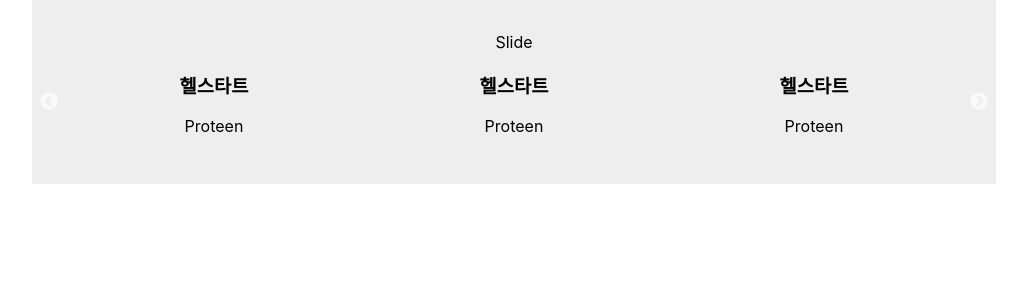
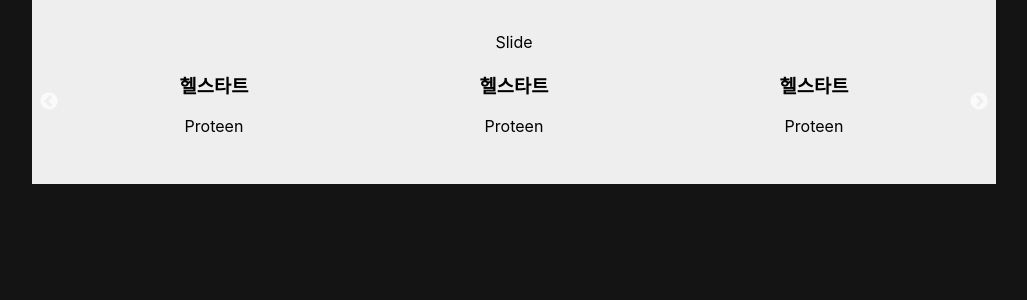
Before and after one commit to SWJBReactStudy/swjb-link, a React (Create React App) app: page / in a window 1280 px wide. Shown: the top 300 px of the page, without its empty margins (126-1153 px from the left). Built offline with nearby package versions, Linux system fonts and the light colour scheme.

Commit message:
feat: init style

```diff
--- a/src/style/global.css
+++ b/src/style/global.css
@@ -1,5 +1,8 @@
 body {
   margin: 0;
+  padding: 0;
+  box-sizing: border-box;
+  background-color: #141414;
   font-family: -apple-system, BlinkMacSystemFont, 'Segoe UI', 'Roboto', 'Oxygen', 'Ubuntu', 'Cantarell', 'Fira Sans', 'Droid Sans', 'Helvetica Neue', sans-serif;
   -webkit-font-smoothing: antialiased;
   -moz-osx-font-smoothing: grayscale;
```
